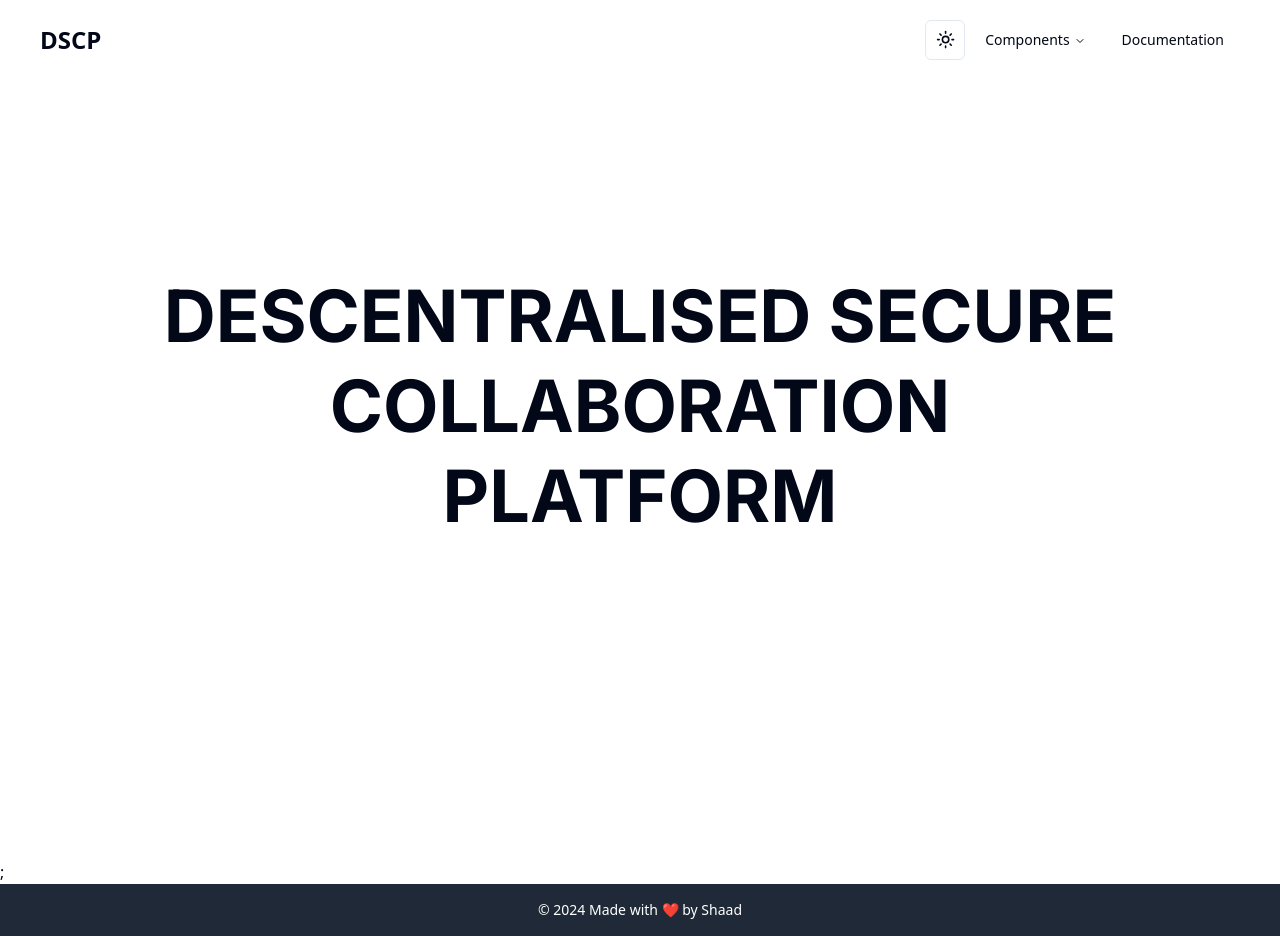
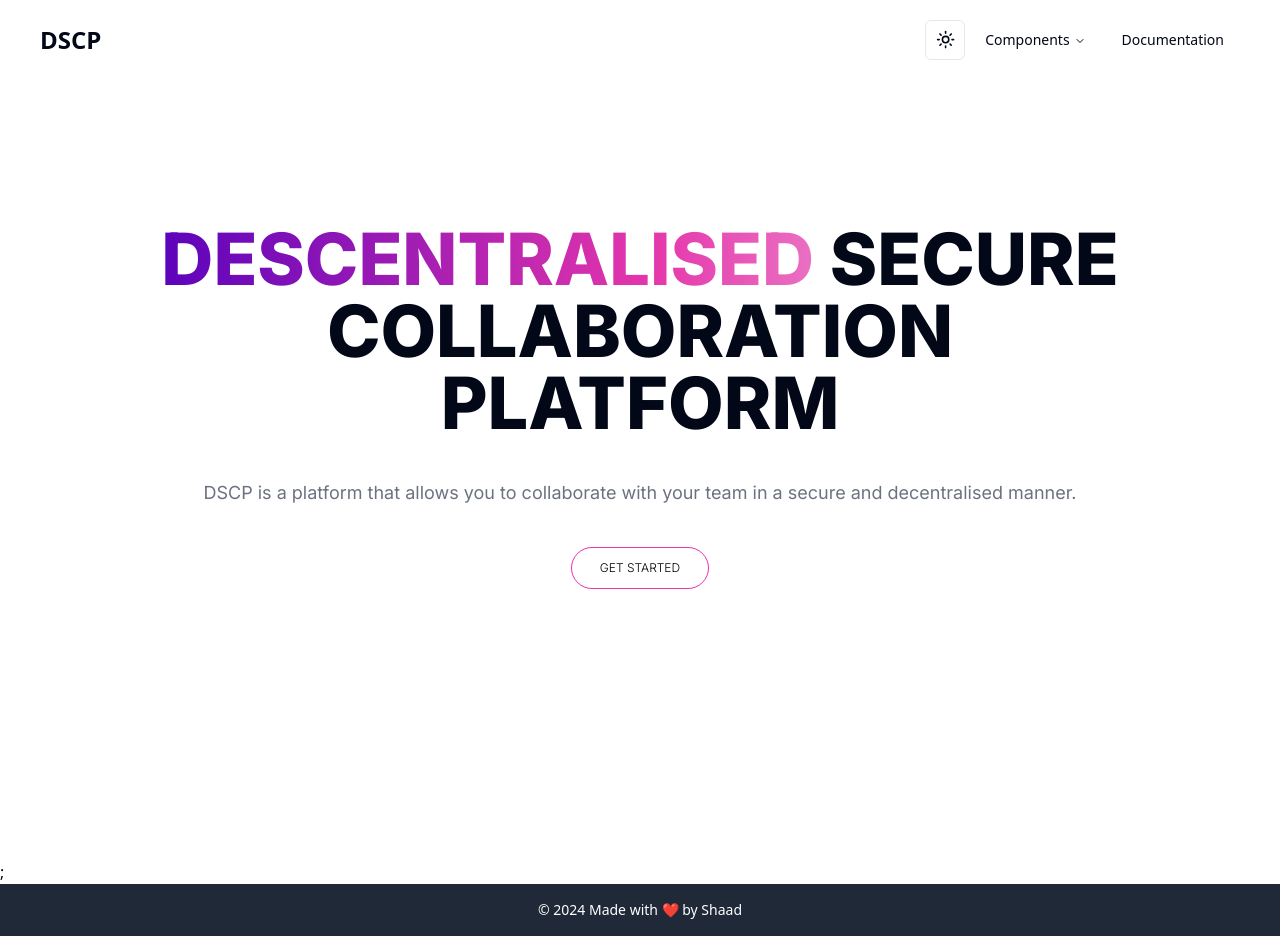
Before and after one commit to mohammadshaad/Decentralized-Secure-Collaboration-Platform, a Next.js app: page / in a window 1280 px wide. Built offline with nearby package versions, Linux system fonts and the light colour scheme.

Commit message:
Refactor Hero component and Navbar styles

```diff
--- a/@/components/Hero.tsx
+++ b/@/components/Hero.tsx
@@ -1,12 +1,29 @@
+import Link from 'next/link'
 import React from 'react'
 
 function Hero() {
   return (
-    <div className='container flex items-center justify-center w-full max-h-screen h-[500px] text-center'>
-      <div className='text-7xl font-bold max-w-6xl leading-tight uppercase'>
-        Descentralised
+    <div className='container flex flex-col items-start justify-center w-full  max-h-screen h-[500px]'>
+      <div className='text-4xl md:text-7xl text-left md:text-center font-extrabold md:max-w-6xl leading-tight uppercase'>
+        <span className='hero-text'>
+          Descentralised
+        </span>
+        {" "}
         Secure Collaboration Platform
       </div>
+
+      <div className='w-full flex items-start justify-center '>
+        <p className='text-sm text-left md:text-center w-full md:text-lg mt-5 md:mt-10 text-gray-500'>
+          DSCP is a platform that allows you to collaborate with your team in a secure and decentralised manner.
+        </p>
+      </div>
+
+      <div className='w-full flex items-center justify-center mt-5'>
+        <Link href="/" className='submit-button hover:border-white text-center border border-[#e536ab] text-black transition-all duration-300 rounded-full hover:text-white text-xs font-light w-full md:w-auto py-3 px-7 mt-5 uppercase'>
+          Get Started
+        </Link>
+      </div>
+
     </div>
   )
 }
--- a/@/components/Navbar.tsx
+++ b/@/components/Navbar.tsx
@@ -59,7 +59,7 @@ const components: { title: string; href: string; description: string }[] = [
 export default function Navbar() {
     return (
         <div className="w-full flex items-center justify-between mt-5 px-10">
-            <a href="/" className="text-2xl font-bold ">
+            <a href="/" className="text-2xl font-black ">
                 DSCP
             </a>
 
--- a/pages/_document.tsx
+++ b/pages/_document.tsx
@@ -3,12 +3,12 @@ import { ThemeProvider } from "../@/components/theme-provider";
 
 export default function Document() {
   return (
-    <Html lang="en">
+    <Html lang="en" suppressHydrationWarning>
       <Head />
       <body>
         <ThemeProvider
           attribute="class"
-          defaultTheme="system"
+          defaultTheme=""
           enableSystem
           disableTransitionOnChange
         >
--- a/pages/index.tsx
+++ b/pages/index.tsx
@@ -8,7 +8,7 @@ const inter = Inter({ subsets: ["latin"] });
 export default function Home() {
   return (
     <main
-      className={`flex min-h-screen flex-col items-center justify-between p-24 ${inter.className}`}
+      className={`flex min-h-screen flex-col items-center justify-between md:p-24 ${inter.className}`}
     >
       <Hero />
     </main>
--- a/styles/globals.css
+++ b/styles/globals.css
@@ -4,7 +4,39 @@
 
 @layer base {
   :root {
-    --background: 0 0% 100%;
+    --background: #f4e5f0;
+    --foreground: 222.2 84% 4.9%;
+
+    --card: 0 0% 100%;
+    --card-foreground: 222.2 84% 4.9%;
+
+    --popover: 0 0% 100%;
+    --popover-foreground: 222.2 84% 4.9%;
+
+    --primary: 222.2 47.4% 11.2%;
+    --primary-foreground: 210 40% 98%;
+
+    --secondary: 210 40% 96.1%;
+    --secondary-foreground: 222.2 47.4% 11.2%;
+
+    --muted: 210 40% 96.1%;
+    --muted-foreground: 215.4 16.3% 46.9%;
+
+    --accent: 210 40% 96.1%;
+    --accent-foreground: 222.2 47.4% 11.2%;
+
+    --destructive: 0 84.2% 60.2%;
+    --destructive-foreground: 210 40% 98%;
+
+    --border: 214.3 31.8% 91.4%;
+    --input: 214.3 31.8% 91.4%;
+    --ring: 222.2 84% 4.9%;
+
+    --radius: 0.5rem;
+  }
+
+  .light {
+    --background: #f4e5f0;
     --foreground: 222.2 84% 4.9%;
 
     --card: 0 0% 100%;
@@ -36,7 +68,7 @@
   }
 
   .dark {
-    --background: 222.2 84% 4.9%;
+    --background: #0e0725;
     --foreground: 210 40% 98%;
 
     --card: 222.2 84% 4.9%;
@@ -74,3 +106,17 @@
     @apply bg-background text-foreground;
   }
 }
+
+.hero-text {
+  background-image: linear-gradient(to right, #5c03bc, #e536ab, #f4e5f0 150%);
+  -webkit-background-clip: text;
+  -webkit-text-fill-color: transparent;
+}
+
+.submit-button {
+  background-image: none;
+}
+
+.submit-button:hover {
+  background-image: linear-gradient(to right, #5c03bc, #e536ab, #f4e5f0 150%);
+}
```
